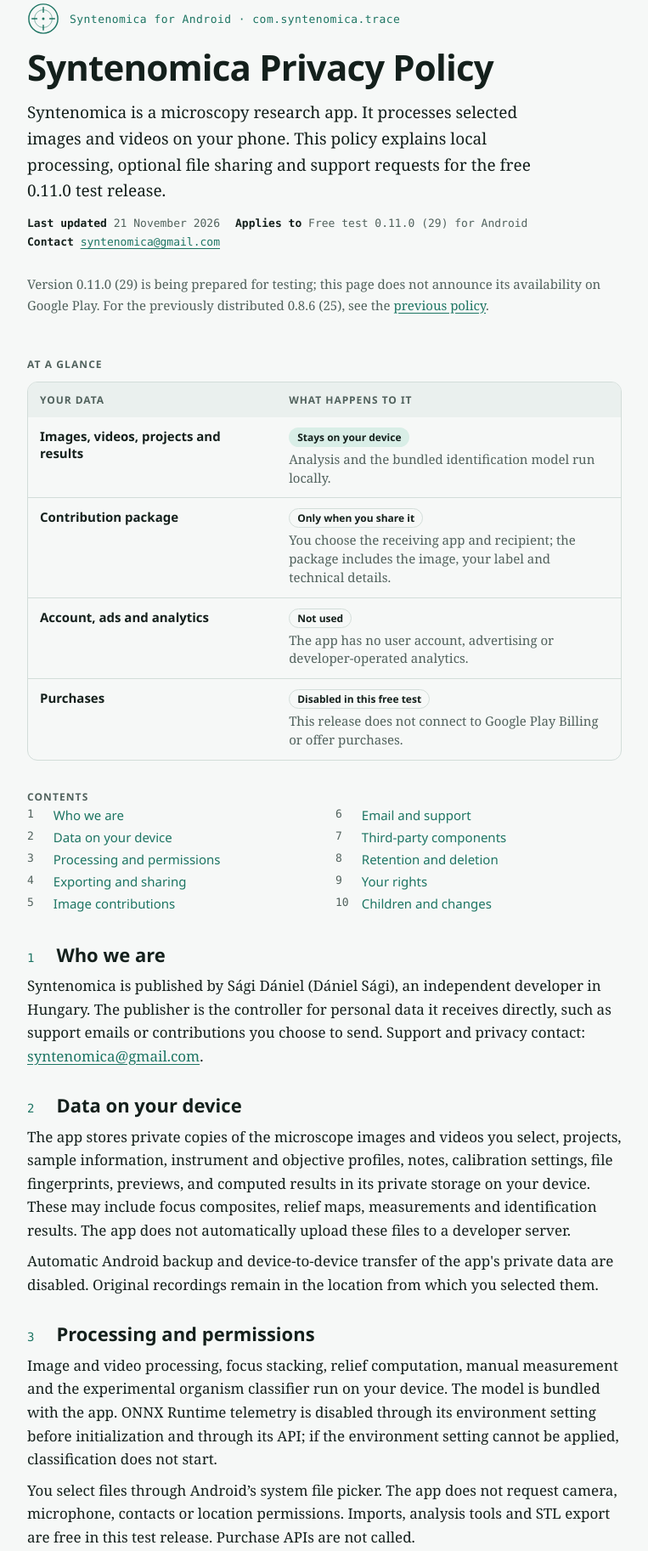
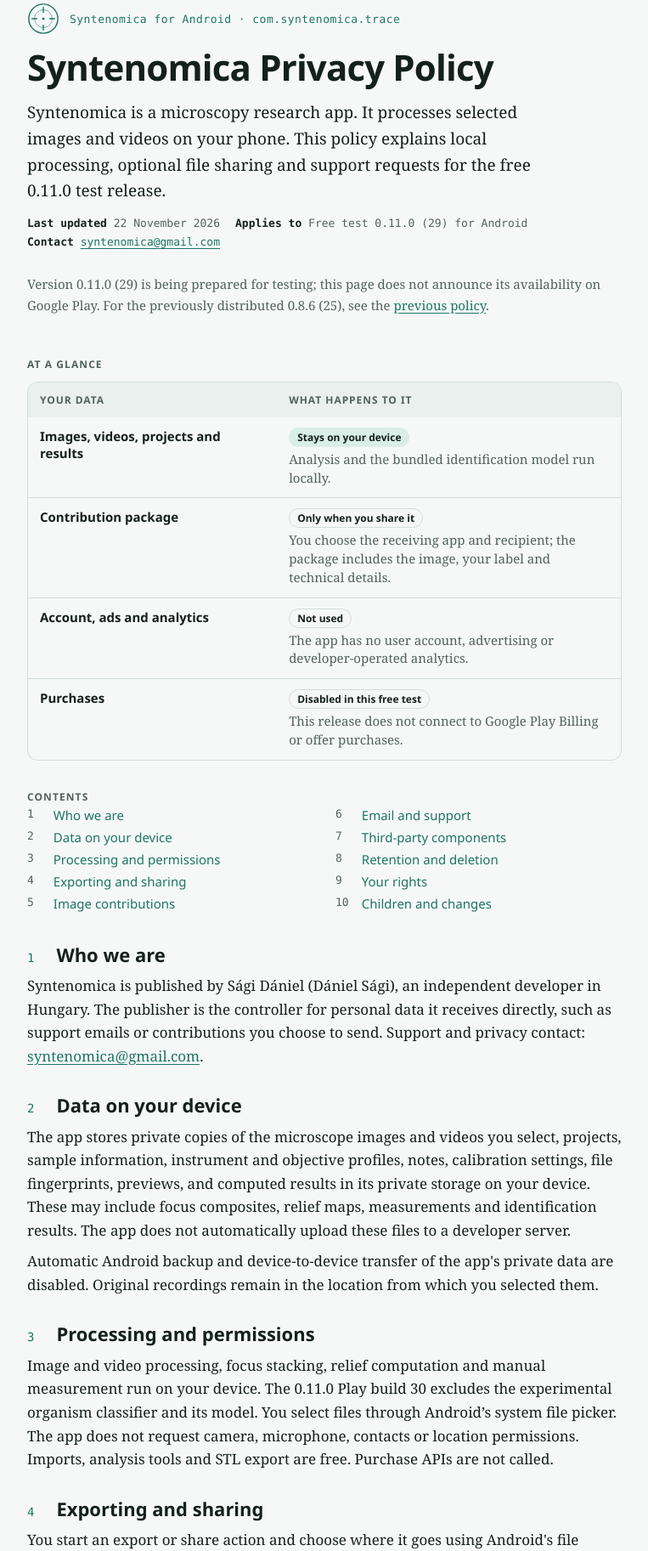
Before and after one commit to Syntenomica/syntenomica.github.io, a plain HTML site: page privacy/index.html in a window 1280 px wide. Shown: the part 37-1862 px from the top of the page at 85% size, without its empty margins (258-1021 px from the left). Drawn offline with Linux system fonts and the light colour scheme.

Commit message:
Update privacy policy for free build 30 without classifier

```diff
--- a/privacy/index.html
+++ b/privacy/index.html
@@ -21,7 +21,7 @@
   <div class="brand"><svg width="38" height="38" viewBox="0 0 40 40" aria-hidden="true"><circle cx="20" cy="20" r="18" fill="none" stroke="currentColor" stroke-width="1.5"/><circle cx="20" cy="20" r="11" fill="none" stroke="currentColor" stroke-width="1" opacity=".55"/><path d="M20 6v6M20 28v6M6 20h6M28 20h6" stroke="currentColor" stroke-width="1.5" stroke-linecap="round"/><circle cx="20" cy="20" r="1.6" fill="currentColor"/></svg><span>Syntenomica for Android · com.syntenomica.trace</span></div>
   <h1>Syntenomica Privacy Policy</h1>
   <p class="lede">Syntenomica is a microscopy research app. It processes selected images and videos on your phone. This policy explains local processing, optional file sharing and support requests for the free 0.11.0 test release.</p>
-  <ul class="meta"><li><b>Last updated</b> <time datetime="2026-11-21">21 November 2026</time></li><li><b>Applies to</b> Free test 0.11.0 (29) for Android</li><li><b>Contact</b> <a href="mailto:syntenomica@gmail.com">syntenomica@gmail.com</a></li></ul>
+  <ul class="meta"><li><b>Last updated</b> <time datetime="2026-11-22">22 November 2026</time></li><li><b>Applies to</b> Free test 0.11.0 (29) for Android</li><li><b>Contact</b> <a href="mailto:syntenomica@gmail.com">syntenomica@gmail.com</a></li></ul>
   <p class="note">Version 0.11.0 (29) is being prepared for testing; this page does not announce its availability on Google Play. For the previously distributed 0.8.6 (25), see the <a href="0.8.6.html">previous policy</a>.</p>
 </header>
 <section class="glance" aria-labelledby="glance-title"><h2 class="label" id="glance-title">At a glance</h2><div class="table-wrap"><table><thead><tr><th scope="col">Your data</th><th scope="col">What happens to it</th></tr></thead><tbody>
@@ -34,16 +34,16 @@
 <main>
 <section id="who"><h2><span class="num">1</span>Who we are</h2><p>Syntenomica is published by Sági Dániel (Dániel Sági), an independent developer in Hungary. The publisher is the controller for personal data it receives directly, such as support emails or contributions you choose to send. Support and privacy contact: <a href="mailto:syntenomica@gmail.com">syntenomica@gmail.com</a>.</p></section>
 <section id="local"><h2><span class="num">2</span>Data on your device</h2><p>The app stores private copies of the microscope images and videos you select, projects, sample information, instrument and objective profiles, notes, calibration settings, file fingerprints, previews, and computed results in its private storage on your device. These may include focus composites, relief maps, measurements and identification results. The app does not automatically upload these files to a developer server.</p><p>Automatic Android backup and device-to-device transfer of the app's private data are disabled. Original recordings remain in the location from which you selected them.</p></section>
-<section id="processing"><h2><span class="num">3</span>Processing and permissions</h2><p>Image and video processing, focus stacking, relief computation, manual measurement and the experimental organism classifier run on your device. The model is bundled with the app. ONNX Runtime telemetry is disabled through its environment setting before initialization and through its API; if the environment setting cannot be applied, classification does not start.</p><p>You select files through Android’s system file picker. The app does not request camera, microphone, contacts or location permissions. Imports, analysis tools and STL export are free in this test release. Purchase APIs are not called.</p></section>
+<section id="processing"><h2><span class="num">3</span>Processing and permissions</h2><p>Image and video processing, focus stacking, relief computation and manual measurement run on your device. The 0.11.0 Play build 30 excludes the experimental organism classifier and its model. You select files through Android’s system file picker. The app does not request camera, microphone, contacts or location permissions. Imports, analysis tools and STL export are free. Purchase APIs are not called.</p></section>
 <section id="sharing"><h2><span class="num">4</span>Exporting and sharing</h2><p>You start an export or share action and choose where it goes using Android's file picker or share sheet. Depending on the action, exported files can contain images or videos, project and sample information, calibration settings, measurements and processing metadata. The receiving app, service or person handles the copy under its own terms. Uninstalling Syntenomica does not delete copies you have exported or shared.</p><p>Temporary files created for sharing are kept in the app's private cache and are cleared by the app or Android over time.</p></section>
-<section id="contributions"><h2><span class="num">5</span>Image contributions</h2><p>The optional identification contribution feature prepares a ZIP containing the image you selected, the label you provide, the model's displayed guesses, and technical details such as the file name, dimensions, SHA-256 fingerprint, app version, model version and package creation time. The app then opens Android's share sheet. Nothing is sent automatically: you choose the receiving app and the recipient.</p><p>If you choose to send the package to the developer, we receive the image and included information, and may use the contribution to develop or evaluate the identification model. Before sharing, the app tells you that the image and label are offered under the Creative Commons Attribution 4.0 (CC BY 4.0) licence. Images may include metadata already present in the original file; review the file before sharing if that matters to you.</p></section>
+<section id="contributions"><h2><span class="num">5</span>Image contributions</h2><p>The experimental identification and training-image contribution feature is unavailable in Play build 30. Ordinary user-initiated exports and sharing remain available. Earlier preview builds may include the contribution feature; files already voluntarily sent to the publisher are handled under the policy applicable when they were sent.</p></section>
 <section id="email"><h2><span class="num">6</span>Email and support</h2><p>If you email us, we receive your email address, any name shown by your email service, and the message and attachments you choose to send. We use them to respond to your request. If you volunteer for a closed test, we use the contact and Google account email address you provide to arrange test access and communicate about your feedback. Do not post your Google account email publicly. Email is handled by Google's Gmail service under Google's terms. Avoid sending personal or sensitive research information unless it is needed for your request.</p></section>
-<section id="components"><h2><span class="num">7</span>Third-party components</h2><p>Purchases are disabled in this free test release. The app does not initialize its Google Play Billing client, query prices or purchases, start a purchase flow, or acknowledge purchases.</p><p>ONNX Runtime runs the bundled model locally with telemetry disabled before initialization. FFmpegKit decodes videos locally. Syntenomica has no publisher-operated analytics or advertising service. Google Play distribution is subject to <a href="https://policies.google.com/privacy">Google’s Privacy Policy</a>.</p></section>
+<section id="components"><h2><span class="num">7</span>Third-party components</h2><p>Purchases are disabled in this free test release. The app does not initialize its Google Play Billing client, query prices or purchases, start a purchase flow, or acknowledge purchases.</p><p>The ONNX Runtime library remains packaged but the classifier is disabled and no model is bundled. Its telemetry initializer is removed. FFmpegKit decodes videos locally. Syntenomica has no publisher-operated analytics or advertising service. Google Play distribution is subject to <a href="https://policies.google.com/privacy">Google’s Privacy Policy</a>.</p></section>
 <section id="retention"><h2><span class="num">8</span>Retention and deletion</h2><p>Local app data remains on your device until you delete it in the app, clear the app's data in Android settings, or uninstall the app. You must delete original files and exported or shared copies separately from their own locations.</p><p>If you choose to send an image contribution or email, the copy you send is retained in the receiving service or mailbox. A contribution may be used in model development under the CC BY 4.0 licence. Uninstalling the app does not remove information already sent to another person or service.</p></section>
 <section id="rights"><h2><span class="num">9</span>Your rights</h2><p>Where we handle personal data about you, you may contact us to request access, correction, deletion, restriction or portability, or to object to processing, under applicable data-protection law. We cannot access or delete data that exists only in your device storage. You may also complain to the Hungarian National Authority for Data Protection and Freedom of Information (NAIH) or your local supervisory authority.</p></section>
 <section id="children"><h2><span class="num">10</span>Children and changes</h2><p>Syntenomica is intended for adult researchers and enthusiasts and is not directed at children. We update this page if the app's data practices change. The privacy policy and Google Play Data safety declaration must reflect the data practices of the version being distributed.</p></section>
 </main>
-<footer><span>Syntenomica Privacy Policy · 21 November 2026</span><a href="mailto:syntenomica@gmail.com">syntenomica@gmail.com</a><a href="https://github.com/Syntenomica">github.com</a></footer>
+<footer><span>Syntenomica Privacy Policy · 22 November 2026</span><a href="mailto:syntenomica@gmail.com">syntenomica@gmail.com</a><a href="https://github.com/Syntenomica">github.com</a></footer>
 </div>
 </body>
 </html>
```
